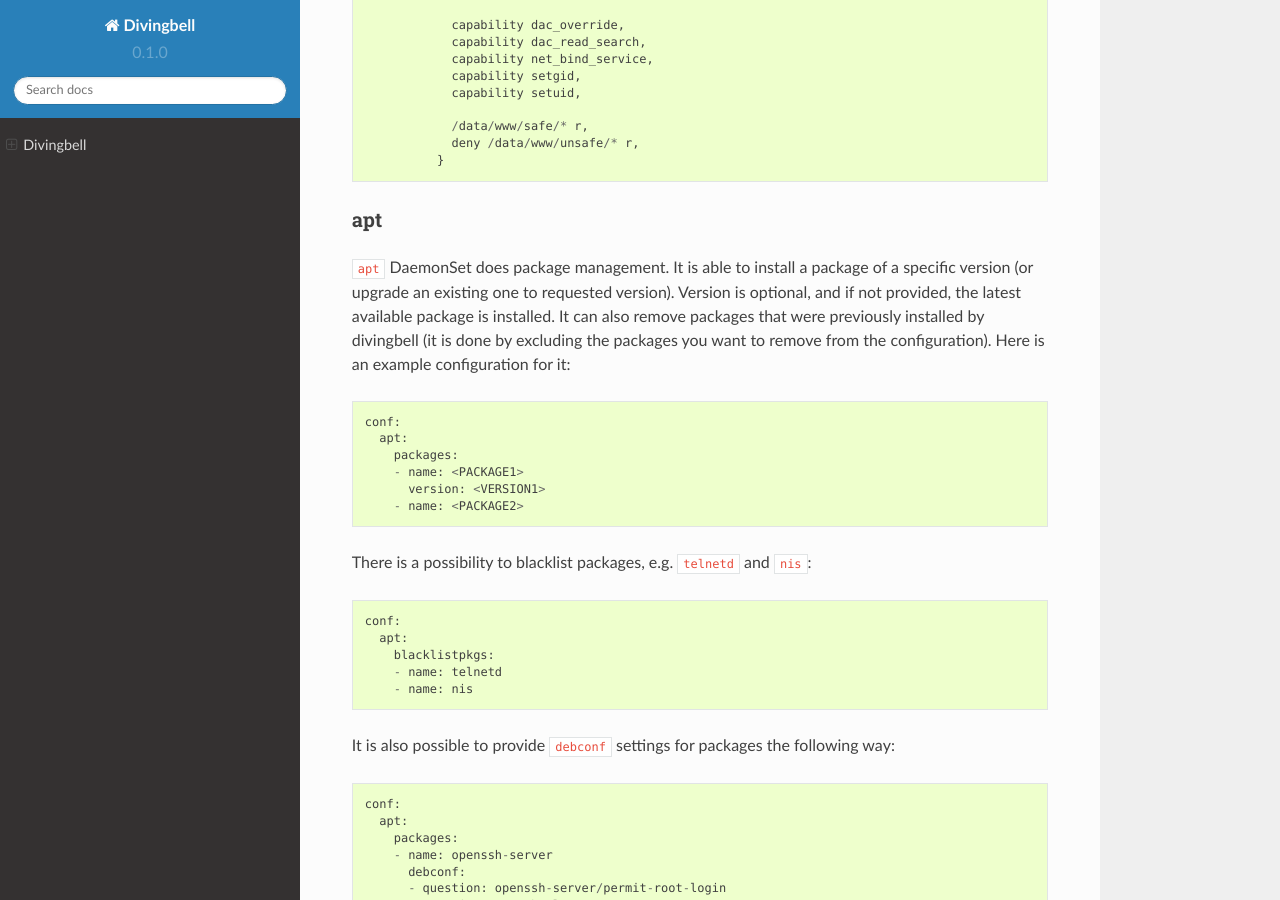
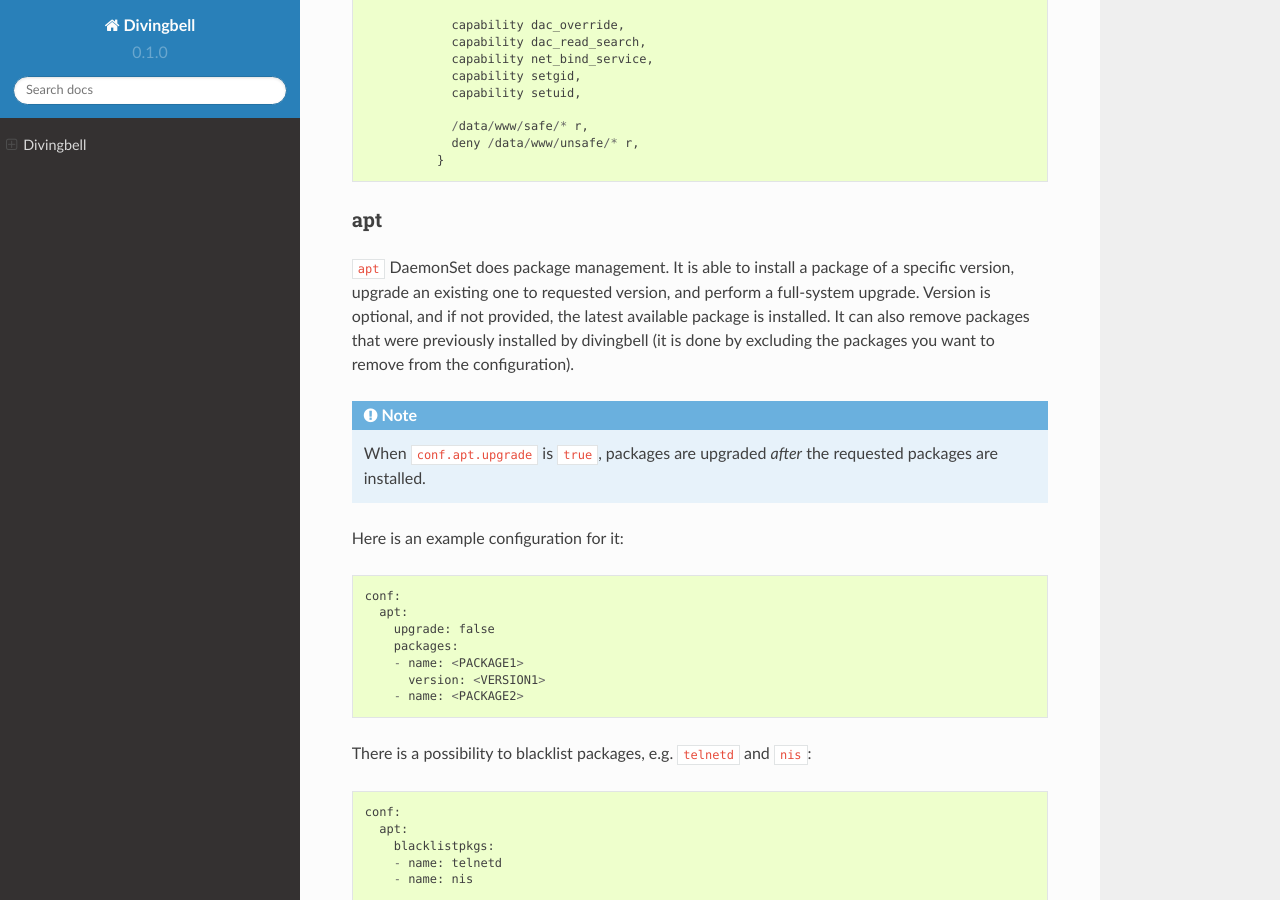
Before and after one commit to airshipit/divingbell, a Sphinx documentation site: the page built from doc/source/index.rst, in a window 1280 px wide and 900 px high, scrolled down 2162 px. Built offline with Sphinx 7.4.7 and the Read the Docs theme 2.0.0, drawn with Linux system fonts in a browser that asks for light colours.

Commit message:
apt: Add full-system upgrade feature
Currently, the APT daemonset allows the installation of new packages or
upgrade of existing packages to a newer version. Sometimes, it may be
desirable to trigger an update for all packages. This change introduces
the ability to trigger a full-system upgrade using the .conf.apt.upgrade
chart value. The new option is disabled by default.

Change-Id: I611422c2093b9dbbae4e2d7cc05ebd726e895c88
Signed-off-by: Drew Walters <andrew.walters@att.com>

```diff
--- a/doc/source/index.rst
+++ b/doc/source/index.rst
@@ -101,15 +101,23 @@ Used to manage host level apparmor profiles/rules. Ex.::
 apt
 ---
 
-``apt`` DaemonSet does package management. It is able to install a package of
-a specific version (or upgrade an existing one to requested version). Version
-is optional, and if not provided, the latest available package is installed.
-It can also remove packages that were previously installed by divingbell (it is
-done by excluding the packages you want to remove from the configuration).
+``apt`` DaemonSet does package management. It is able to install a package of a
+specific version, upgrade an existing one to requested version, and perform a
+full-system upgrade. Version is optional, and if not provided, the latest
+available package is installed.  It can also remove packages that were
+previously installed by divingbell (it is done by excluding the packages you
+want to remove from the configuration).
+
+.. NOTE::
+
+   When ``conf.apt.upgrade`` is ``true``, packages are upgraded `after` the
+   requested packages are installed.
+
 Here is an example configuration for it::
 
     conf:
       apt:
+        upgrade: false
         packages:
         - name: <PACKAGE1>
           version: <VERSION1>
```
Also changed, not shown: 2 other files.
